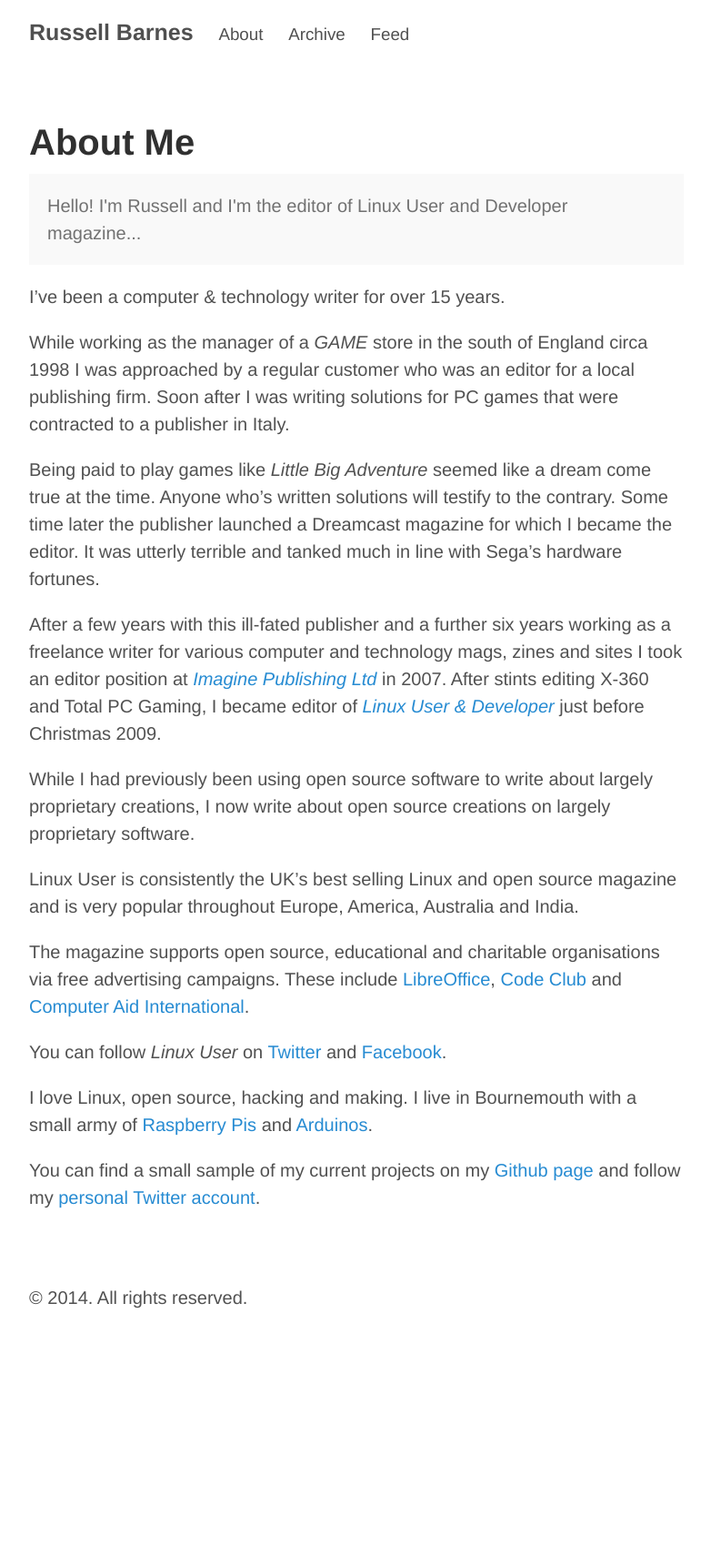
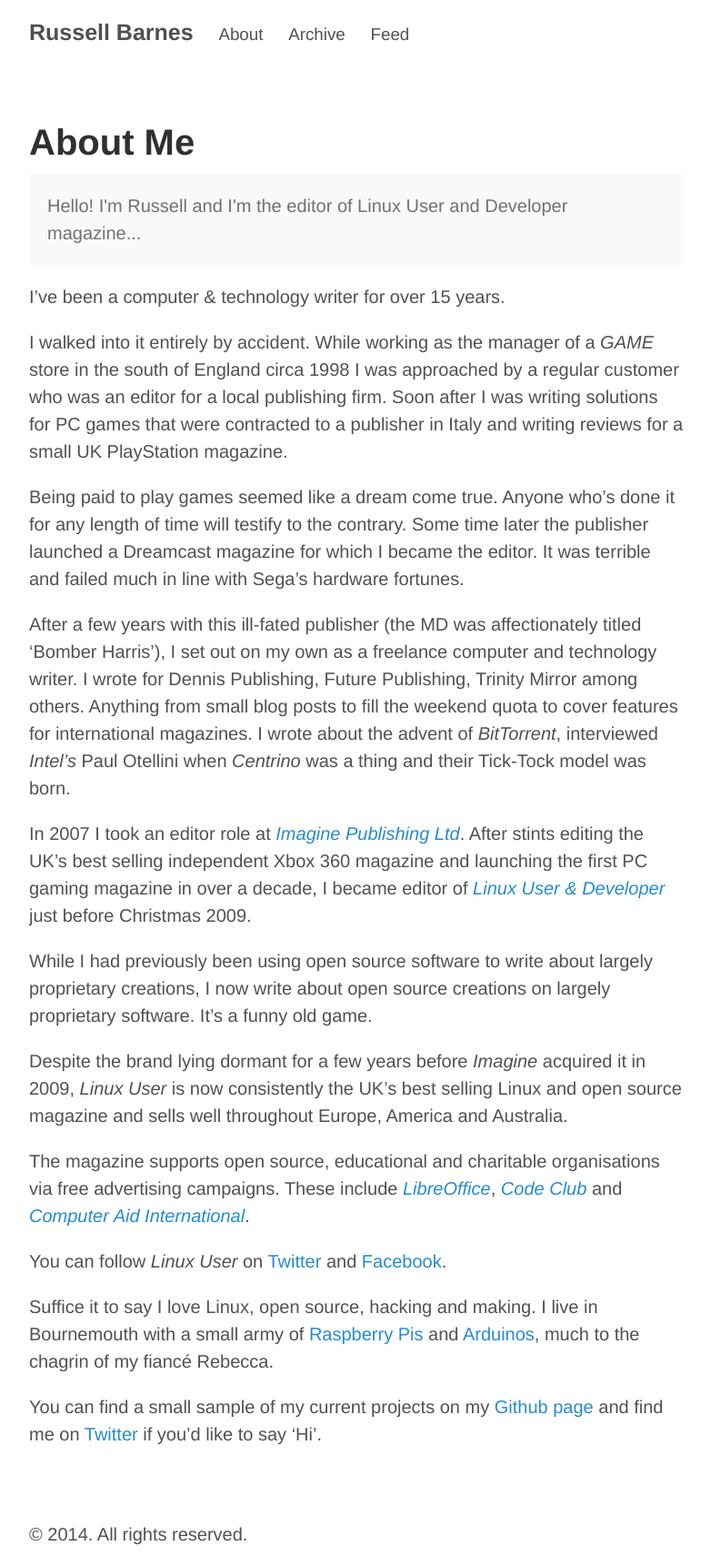
Before and after one commit to russb78/russb78.github.io, a Jekyll site: the page built from about.md, in a window 1280 px wide. Shown: the whole page at 91% size, without its empty margins (248-1030 px from the left). Built offline with Jekyll 4.4.1, drawn with Linux system fonts in a browser that asks for light colours; Markdown is read by kramdown in place of the engine named in the settings; before the commit the page ends 1461 px from its top, so only the background shows below that.

Commit message:
edited about me

```diff
--- a/about.md
+++ b/about.md
@@ -9,20 +9,22 @@
 
 I've been a computer & technology writer for over 15 years.
 
-While working as the manager of a *GAME* store in the south of England circa 1998 I was approached by a regular customer who was an editor for a local publishing firm. Soon after I was writing solutions for PC games that were contracted to a publisher in Italy.
+I walked into it entirely by accident. While working as the manager of a *GAME* store in the south of England circa 1998 I was approached by a regular customer who was an editor for a local publishing firm. Soon after I was writing solutions for PC games that were contracted to a publisher in Italy and writing reviews for a small UK PlayStation magazine.
 
-Being paid to play games like *Little Big Adventure* seemed like a dream come true at the time. Anyone who's written solutions will testify to the contrary. Some time later the publisher launched a Dreamcast magazine for which I became the editor. It was utterly terrible and tanked much in line with Sega's hardware fortunes.
+Being paid to play games seemed like a dream come true. Anyone who's done it for any length of time will testify to the contrary. Some time later the publisher launched a Dreamcast magazine for which I became the editor. It was terrible and failed much in line with Sega's hardware fortunes.
 
-After a few years with this ill-fated publisher and a further six years working as a freelance writer for various computer and technology mags, zines and sites I took an editor position at [*Imagine Publishing Ltd*](http://www.imaginepublishing.co.uk) in 2007. After stints editing X-360 and Total PC Gaming, I became editor of [*Linux User & Developer*](http://www.linuxuser.co.uk) just before Christmas 2009.
+After a few years with this ill-fated publisher (the MD was affectionately titled 'Bomber Harris'), I set out on my own as a freelance computer and technology writer. I wrote for Dennis Publishing, Future Publishing, Trinity Mirror among others. Anything from small blog posts to fill the weekend quota to cover features for international magazines. I wrote about the advent of *BitTorrent*, interviewed *Intel's* Paul Otellini when *Centrino* was a thing and their Tick-Tock model was born.
 
-While I had previously been using open source software to write about largely proprietary creations, I now write about open source creations on largely proprietary software.
+In 2007 I took an editor role at [*Imagine Publishing Ltd*](http://www.imaginepublishing.co.uk). After stints editing the UK's best selling independent Xbox 360 magazine and launching the first PC gaming magazine in over a decade, I became editor of [*Linux User & Developer*](http://www.linuxuser.co.uk) just before Christmas 2009.
 
-Linux User is consistently the UK's best selling Linux and open source magazine and is very popular throughout Europe, America, Australia and India.
+While I had previously been using open source software to write about largely proprietary creations, I now write about open source creations on largely proprietary software. It's a funny old game.
 
-The magazine supports open source, educational and charitable organisations via free advertising campaigns. These include [LibreOffice](http://libreoffice.org), [Code Club](www.codeclub.org.uk) and [Computer Aid International](http://www.computeraid.org).
+Despite the brand lying dormant for a few years before *Imagine* acquired it in 2009, *Linux User* is now consistently the UK's best selling Linux and open source magazine and sells well throughout Europe, America and Australia.
+
+The magazine supports open source, educational and charitable organisations via free advertising campaigns. These include [*LibreOffice*](http://libreoffice.org), [*Code Club*](www.codeclub.org.uk) and [*Computer Aid International*](http://www.computeraid.org).
 
 You can follow *Linux User* on [Twitter](https://twitter.com/linuxusermag) and [Facebook](http://www.facebook.com/LinuxUserUK).
 
-I love Linux, open source, hacking and making. I live in Bournemouth with a small army of [Raspberry Pis](http://www.raspberrypi.org) and [Arduinos](http://www.arduino.cc).
+Suffice it to say I love Linux, open source, hacking and making. I live in Bournemouth with a small army of [Raspberry Pis](http://www.raspberrypi.org) and [Arduinos](http://www.arduino.cc), much to the chagrin of my fiancé Rebecca.
 
-You can find a small sample of my current projects on my [Github page](http://github.com/russb78) and follow my [personal Twitter account](http://twitter.com/another_russell).
+You can find a small sample of my current projects on my [Github page](http://github.com/russb78) and find me on [Twitter](http://twitter.com/another_russell) if you'd like to say 'Hi'.
```
